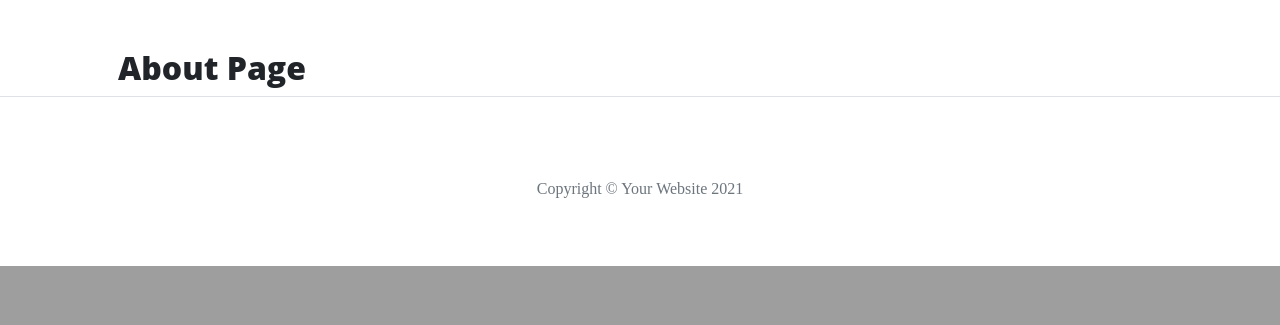
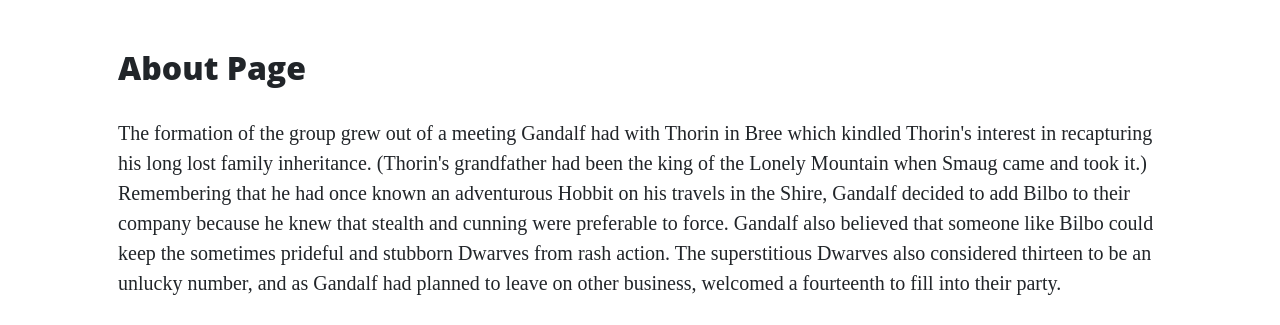
Before and after one commit to nlenno1/thorin-flask-app, a Flask app: page /about in a window 1280 px wide. Shown: the part 629-954 px from the top of the page. Before the commit the page ends 895 px from the top, so only its background shows below. Run offline with Flask 2, Linux system fonts and the light colour scheme; some libraries are stand-ins or nearby versions.

Commit message:
feat: added content to the about page

```diff
--- /dev/null
+++ b/static/css/style.css
@@ -0,0 +1,3 @@
+.col-md-5 img {
+    width: 100%;
+}
--- a/templates/about.html
+++ b/templates/about.html
@@ -2,5 +2,47 @@
 {% block content %}
 
     <h2>About Page</h2>
+    <p>
+        The formation of the group grew out of a meeting Gandalf had with Thorin in Bree which kindled Thorin's interest
+        in recapturing his long lost family inheritance. (Thorin's grandfather had been the king of the Lonely Mountain
+        when Smaug came and took it.) Remembering that he had once known an adventurous Hobbit on his travels in the
+        Shire, Gandalf decided to add Bilbo to their company because he knew that stealth and cunning were preferable to
+        force. Gandalf also believed that someone like Bilbo could keep the sometimes prideful and stubborn Dwarves from
+        rash action. The superstitious Dwarves also considered thirteen to be an unlucky number, and as Gandalf had
+        planned to leave on other business, welcomed a fourteenth to fill into their party.
+    </p>
+
+    <div class="row featurette">
+        <div class="col-md-7">
+            <h3>Thorin Oakenshield</h3>
+            <p>
+                Thorin II was born in TA 2746 to Dwarven prince Thráin II in the city of The Lonely Mountain. Early in
+                his youth, he and the other Dwarves of the Lonely Mountain were forced to flee by the dragon Smaug in TA
+                2770. While in exile, he quickly grew to become a capable warrior. This was demonstrated when he
+                participated in the Battle of Azanulbizar in TA 2799. He fought with one of the Dwarven armies beneath
+                the East-gate of Moria. At some point in the fighting, his shield broke, and using an oaken tree branch
+                found on the floor as a shield, he gained the epithet "Oakenshield," which would remain with him even in
+                death.
+            </p>
+        </div>
+        <div class="col-md-5">
+            <img src="https://static.wikia.nocookie.net/lotr/images/5/5c/1374718_677522075594439_121362426_n.jpg" alt="Image of Thorin">
+        </div>
+    </div>
+
+    <div class="row featurette">
+        <div class="col-md-5">
+            <img src="https://static.wikia.nocookie.net/lotr/images/b/b4/The-Hobbit-Fili-and-Kili.jpg" alt="Image of Fili and Kili">
+        </div>
+        <div class="col-md-7">
+            <h3>Fili and Kili</h3>
+            <p>
+                Fíli and Kíli were nephews of Thorin, who was the elder brother of their mother Dís. They were also
+                nephews of Frerin, grandsons of Thráin II, and great-grandsons of Thrór. Fíli's most distinguishing
+                feature was his long nose, the longest of any of the Dwarves in Thorin's company.
+            </p>
+        </div>
+
+    </div>
 
 {% endblock %}
--- a/templates/base.html
+++ b/templates/base.html
@@ -4,8 +4,9 @@
     <meta charset="UTF-8">
     <meta name="viewport" content="width=device-width, initial-scale=1.0">
     <meta http-equiv="X-UA-Compatible" content="ie=edge">
-    <link rel="stylesheet" href="{{ url_for('static', filename='vendor/bootstrap/css/bootstrap.min.css') }}">
-    <link rel="stylesheet" href="{{ url_for('static', filename='css/clean-blog.min.css') }}">
+    <link rel="stylesheet" href="{{ url_for('static', filename='vendor/bootstrap/css/bootstrap.min.css') }}" type="text/css">
+    <link rel="stylesheet" href="{{ url_for('static', filename='css/clean-blog.min.css') }}" type="text/css">
+    <link rel="stylesheet" href="{{ url_for('static', filename='css/style.css') }}" type="text/css">
     <title>Hello Flask</title>
 </head>
 <body>
```
